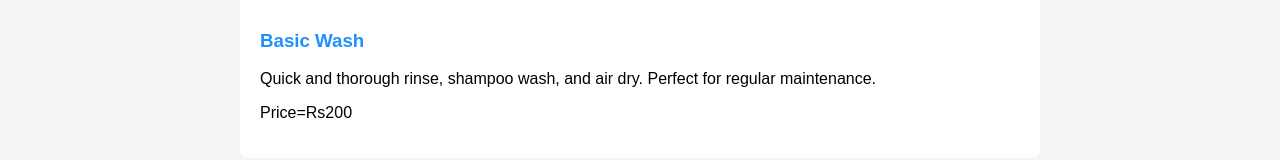
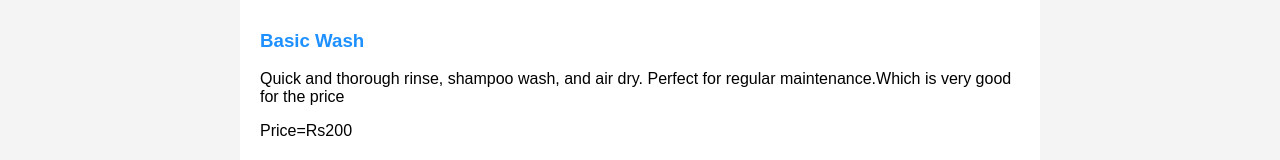
Before and after one commit to Boldnatsu/itassesment2025, a plain HTML site: page services.html in a window 1280 px wide. Shown: the part 157-317 px from the top of the page. Drawn offline with Linux system fonts and the light colour scheme.

Commit message:
change serices

```diff
--- a/services.html
+++ b/services.html
@@ -35,20 +35,20 @@
 
     <div class="container">
       <h3 style="color: #1e90ff;">Basic Wash</h3>
-      <p>Quick and thorough rinse, shampoo wash, and air dry. Perfect for regular maintenance.</p>
+      <p>Quick and thorough rinse, shampoo wash, and air dry. Perfect for regular maintenance.Which is very good for the price</p>
       <p>Price=Rs200</p>
     </div>
 
     <div class="container">
       <h3 style="color: #1e90ff;">Deluxe Wash & Polish</h3>
-      <p>Includes full wash, chain cleaning, polish, and tire shine. Great for special occasions or resale prep.</p>
+      <p>Includes full wash, chain cleaning, polish, and tire shine.Great for special occasions or resale prep.</p>
       <p>Price=Rs350</p>
 
     </div>
 
     <div class="container">
       <h3 style="color: #1e90ff;">Engine Detailing</h3>
-      <p>Thorough cleaning of the engine bay using safe solvents and pressure spray. Recommended monthly.</p>
+      <p>Thorough cleaning of the engine bay using safe solvents and pressure spray.Recommended monthly.</p>
       <p>Price=Rs500</p>
 
     </div>
--- a/style.css
+++ b/style.css
@@ -39,6 +39,7 @@ main {
 
 }
 
+
 footer {
     width: auto;
     text-align: center;
```
